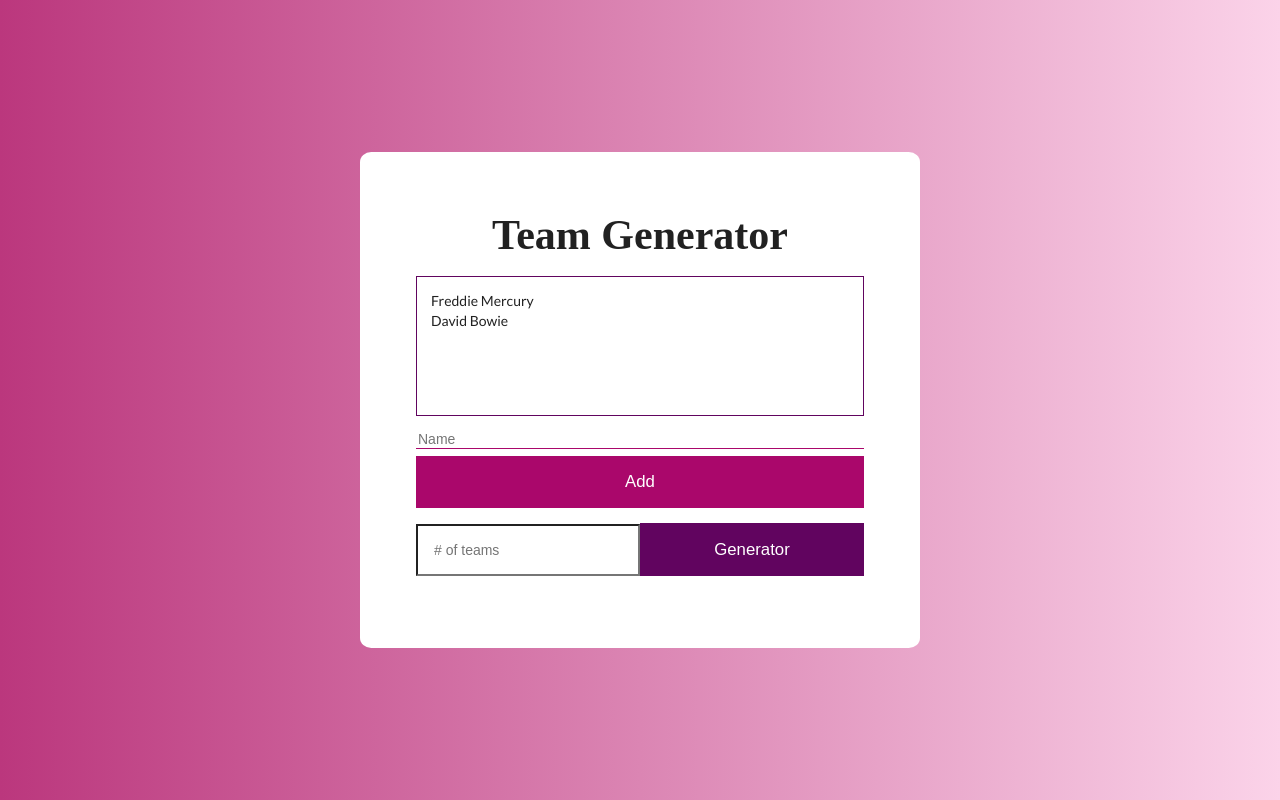
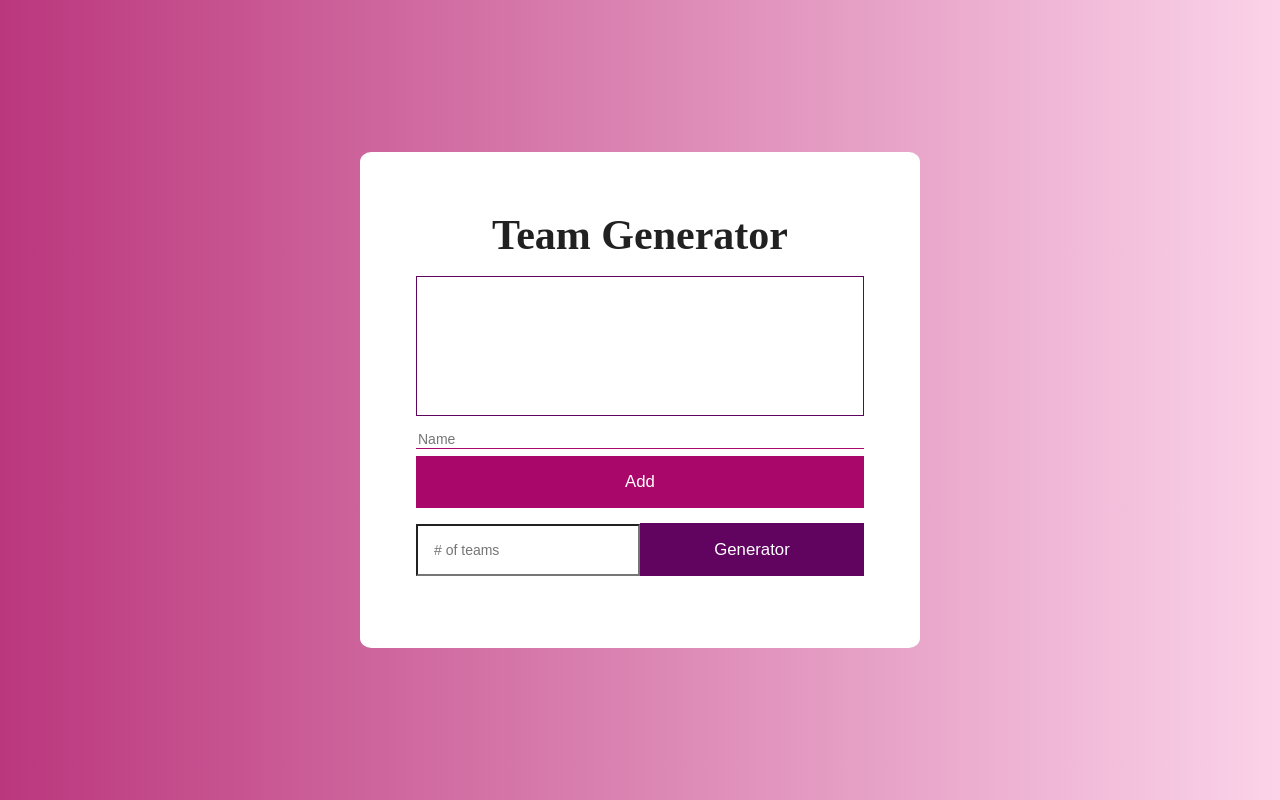
Before and after one commit to snowleopardAlexa/artist-database-search-app, an Angular app: page / in a window 1280 px wide. Built offline with nearby package versions, Linux system fonts and the light colour scheme; a web font is replaced by a local one.

Commit message:
add structural directive

```diff
--- a/src/app/app.component.html
+++ b/src/app/app.component.html
@@ -3,11 +3,15 @@
   <div>
     <h1>Team Generator</h1>
     <ul class="list">
-      <li>Freddie Mercury</li>
-      <li>David Bowie</li>
+      <li *ngFor="let member of members">{{ member }}</li>
     </ul>
     <div class="add-members-container">
-      <input type="text" placeholder="Name" />
+      <input
+         #addMemberInput
+         type="text"
+         placeholder="Name"
+         (input)="onInput(addMemberInput.value)"
+      />
       <button (click)="addMember()">Add</button>
     </div>
     <div class="input-container">
--- a/src/app/app.component.ts
+++ b/src/app/app.component.ts
@@ -10,8 +10,12 @@ export class AppComponent {
   newMemberName = "";
   members: string[] = [];
 
+  onInput(member: string) {
+    this.newMemberName = member;
+  }
+
   addMember() {
-    console.log("CLICKED");
+    this.members.push(this.newMemberName);
   }
 
 }
```
